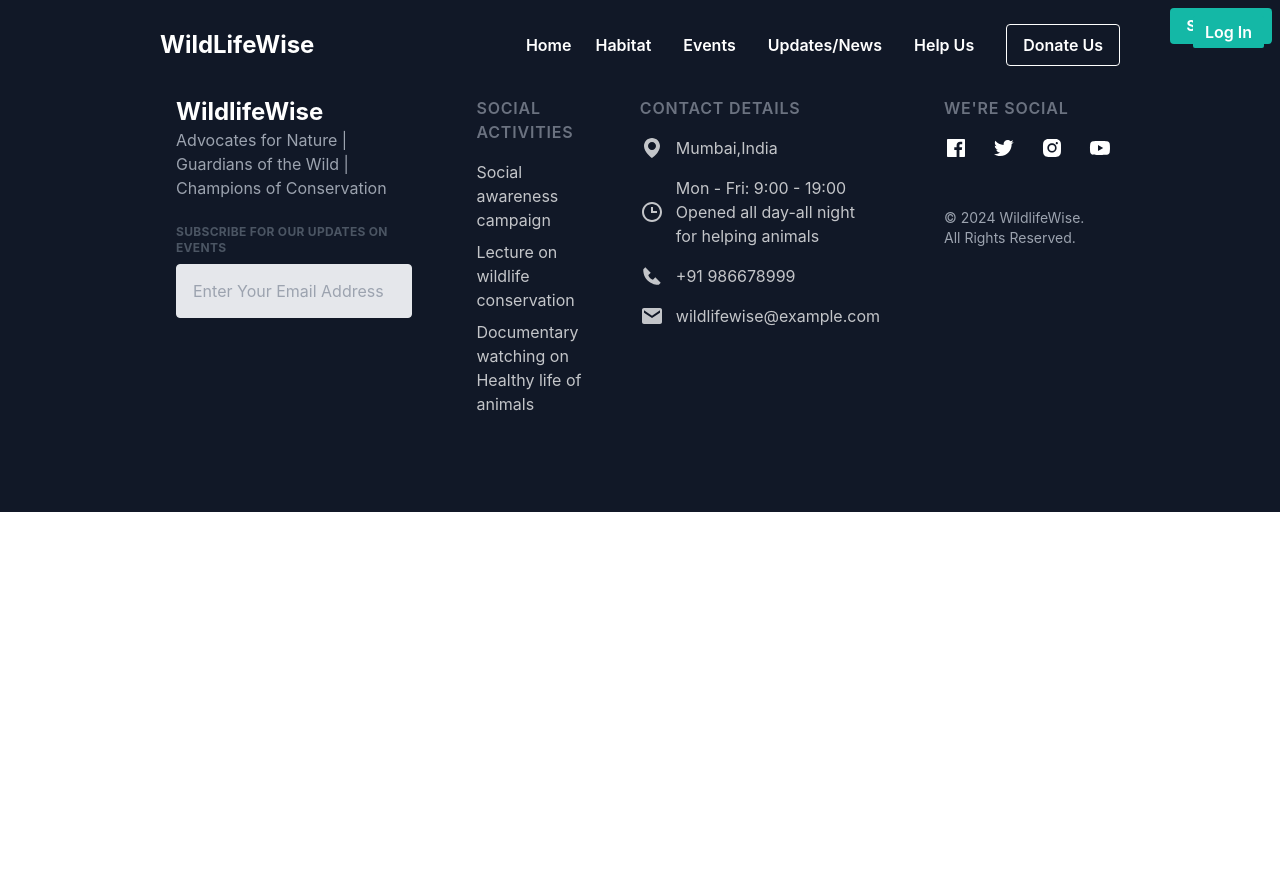
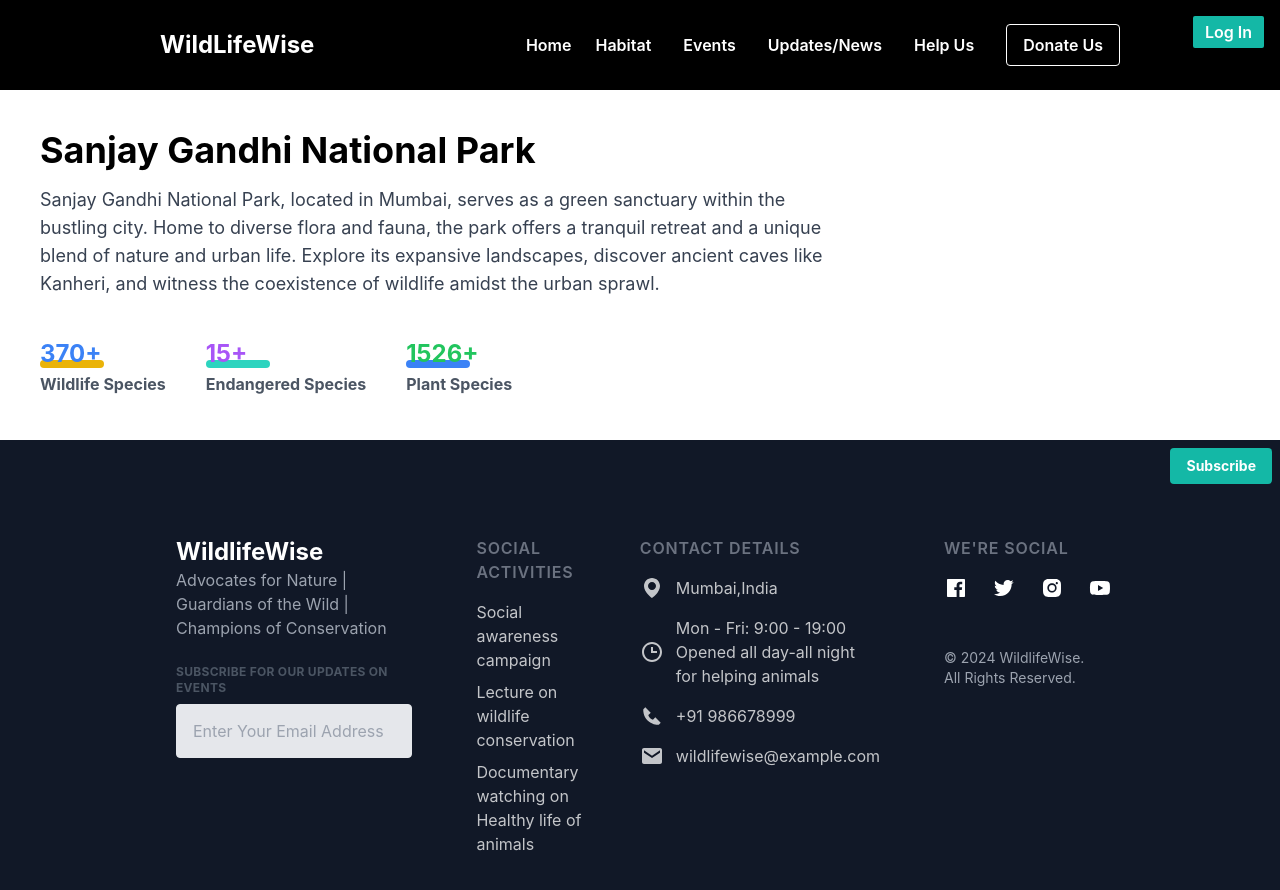
Before and after one commit to 3110manav/BNB_CodeBullet_23, a React (Create React App) app in the folder client/: page /park-details in a window 1280 px wide. Shown: the top 890 px of the page. Before the commit the page ends 800 px from the top, so only its background shows below. Built offline with nearby package versions, Linux system fonts and the light colour scheme.

Commit message:
Parks Card

```diff
--- a/client/src/components/header/Header.js
+++ b/client/src/components/header/Header.js
@@ -17,11 +17,7 @@ const Header = () => {
 
   return (
     <>
-      <header className="absolute top-0 left-0 w-full z-50 px-4 sm:px-8 lg:px-16 xl:px-40 2xl:px-64">
-
-
-
-
+      <header className="top-0 left-0 w-full z-50 px-4 sm:px-8 lg:px-16 xl:px-40 2xl:px-64 bg-black">
         <div className="flex flex-wrap items-center justify-between py-6">
           <div className="w-1/2 md:w-auto">
             <a href="index.html" className="text-white font-bold text-2xl">
@@ -111,8 +107,8 @@ const Header = () => {
             <div className="absolute inset-0 bg-gray-500 opacity-75"></div>
           </div>
 
-          <div className="relative z-50 bg-white rounded-lg shadow-xl w-[500px] p-6">
-            <button className="absolute top-0 right-0 p-2" onClick={closeLoginModal}>
+          <div className="z-50 bg-white rounded-lg shadow-xl w-[500px] p-6">
+            <button className="top-0 right-0 p-2" onClick={closeLoginModal}>
               <svg
                 className="w-6 h-6 text-gray-700"
                 fill="none"
--- /dev/null
+++ b/client/src/components/parks/ParkDetails.js
@@ -0,0 +1,45 @@
+import React from "react";
+
+const ParkDetails = () => {
+  return (
+    <>
+      <div className="m-5 p-5 ">
+        <div className="w-2/3">
+          <h3 className="text-4xl font-bold mb-4">
+            Sanjay Gandhi National Park
+          </h3>
+          <p className="text-lg text-gray-700">
+            Sanjay Gandhi National Park, located in Mumbai, serves as a green
+            sanctuary within the bustling city. Home to diverse flora and fauna,
+            the park offers a tranquil retreat and a unique blend of nature and
+            urban life. Explore its expansive landscapes, discover ancient caves
+            like Kanheri, and witness the coexistence of wildlife amidst the
+            urban sprawl.
+          </p>
+        </div>
+
+        <div className="mt-5 lg:mt-10 flex flex-col lg:flex-row lg:items-center gap-5 lg:gap-10">
+          <div className="text-[14px] leading-[36px] lg:text-[24px] lg:leading-[32px] font-[700] text-blue-500">
+            <h2>370+</h2>
+            <span className="w-16 h-2 bg-yellow-500 rounded-full block mt-[-10px]"></span>
+            <p className="text-gray-600 text-[16px]">Wildlife Species</p>
+          </div>
+
+          <div className="text-[14px] leading-[36px] lg:text-[24px] lg:leading-[32px] font-[700] text-purple-500">
+            <h2>15+</h2>
+            <span className="w-16 h-2 bg-teal-400 rounded-full block mt-[-10px]"></span>
+            <p className="text-gray-600 text-[16px]">Endangered Species</p>
+          </div>
+
+          <div className="text-[14px] leading-[36px] lg:text-[24px] lg:leading-[32px] font-[700] text-green-500">
+            <h2>1526+</h2>
+            <span className="w-16 h-2 bg-blue-500 rounded-full block mt-[-10px]"></span>
+            <p className="text-gray-600 text-[16px]">Plant Species</p>
+          </div>
+        </div>
+      </div>
+    </>
+  );
+};
+
+export default ParkDetails;
--- /dev/null
+++ b/client/src/components/parks/Parks.js
@@ -0,0 +1,77 @@
+import React , {useState} from "react";
+import ParkDetails from "./ParkDetails";
+import { useNavigate } from 'react-router-dom';
+
+const Parks = () => {
+
+    const navigate = useNavigate();
+
+  const handleClick = () => {
+    navigate('/park-details');
+  };
+
+  return (
+    <div className="flex flex-col items-center justify-center min-h-screen">
+      {/* Search Bar */}
+      <div className="w-[60%] mb-8">
+        <div className="relative">
+          <div className="absolute inset-y-5 left-4 flex items-center pointer-events-none">
+            <svg
+              className="w-6 h-6 text-gray-500"
+              xmlns="http://www.w3.org/2000/svg"
+              fill="none"
+              viewBox="0 0 24 24"
+              stroke="currentColor"
+            >
+              <path
+                strokeLinecap="round"
+                strokeLinejoin="round"
+                strokeWidth="2"
+                d="M19 19l-6-6M13 7h6m0 0L13 13M13 13H6m0 0l-1 1m1-1l6-6"
+              />
+            </svg>
+          </div>
+          <input
+            type="search"
+            className="block w-full pl-12 pr-4 py-2.5 text-sm text-gray-900 rounded-full border border-gray-300 focus:ring-green-500 focus:border-green-500 focus:outline-none"
+            placeholder="Search..."
+          />
+        </div>
+      </div>
+
+      {/* Horizontal Cards */}
+      <div className="max-w-3xl rounded-lg shadow-md lg:flex md:flex shadow-sky-600" onClick={handleClick}>
+        <img
+          className="object-cover w-full md:w-1/3 lg:w-1/3"
+          src="https://cdn.pixabay.com/photo/2016/12/19/18/21/snowflake-1918794__340.jpg"
+          alt="image"
+        />
+        <div className="px-6 py-4">
+          <h4 className="mb-3 text-base font-semibold tracking-tight text-sky-600">
+            Christmas Tree Decoration
+          </h4>
+          <p className="mb-2 text-sm leading-normal text-justify text-sky-900">
+            Lorem ipsum dolor, sit amet cons ectetur adipis icing elit. Praesen
+            tium, quibusdam facere quo laborum maiores sequi nam tenetur laud.
+          </p>
+          <button
+            className="
+        px-4
+        py-2
+        text-sm
+        shadow
+        bg-sky-100
+        shadow-sky-600
+        text-sky-700
+        hover:bg-sky-600 hover:text-sky-100"
+          >
+            Read more
+          </button>
+        </div>
+      </div>
+
+    </div>
+  );
+};
+
+export default Parks;
--- a/client/src/routes/Routers.js
+++ b/client/src/routes/Routers.js
@@ -2,7 +2,9 @@ import { Routes, Route } from 'react-router-dom';
 import Home from '../pages/Home';
 import News from '../components/news/News'
 import Events from '../components/events/Events'
-import Santuries from '../components/santuries/Santuries';
+import Parks from '../components/parks/Parks';
+import ParkDetails from '../components/parks/ParkDetails';
+
 
 const Routers = () => {
   return (
@@ -10,7 +12,8 @@ const Routers = () => {
     <Route path='/' element={<Home />} />
     <Route path='/news' element={<News/>} />
     <Route path='/events' element={<Events/>} />
-    <Route path='/santuries' element={<Santuries/>} />
+    <Route path='/parks' element={<Parks/>} />
+    <Route path='/park-details' element={<ParkDetails/>} />
    </Routes>
   )
 }
```
Also changed, not shown: client/src/components/events/EventCard.js (+17 -13 lines).
